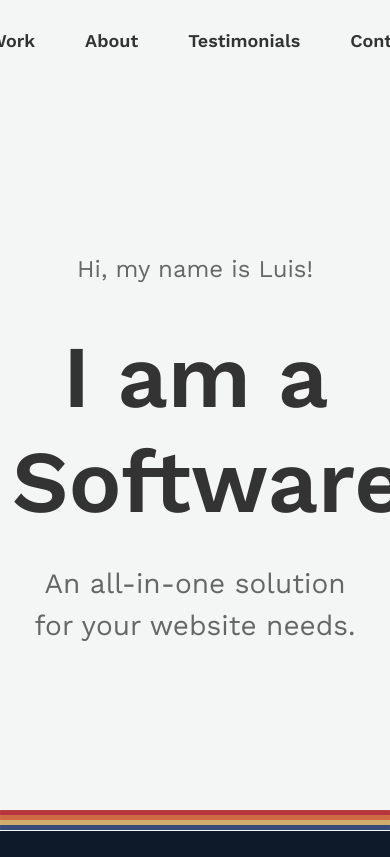
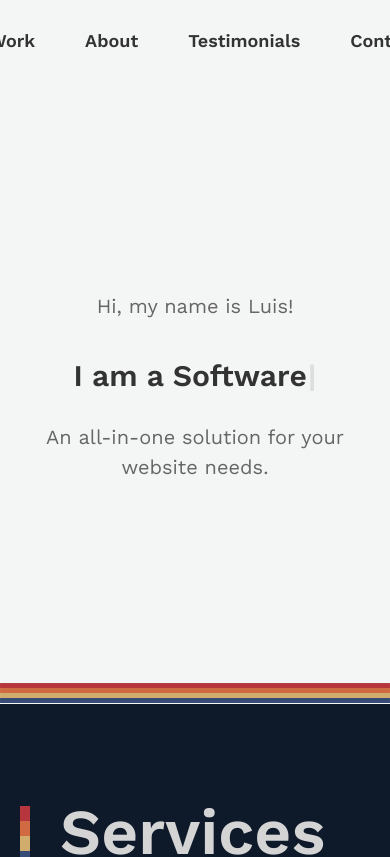
Before and after one commit to Count-MonteCristo/portfolio, a React (Create React App) app: page / in a window 390 px wide. Shown: the top 857 px of the page. Built offline with nearby package versions, Linux system fonts and the light colour scheme; the HTML template or start-up script is replaced by a standard one.

Commit message:
homepage hero

```diff
--- a/src/components/css/hero.css
+++ b/src/components/css/hero.css
@@ -54,8 +54,43 @@
   }
 }
 
-@media (max-width: 1440px) {
+/* Laptop */
+@media (max-width: 1024px) {
   .hero {
     min-height: 600px;
   }
+
+  .hero-heading {
+    font-size: 68px;
+  }
 }
+
+/* Tablet */
+@media (max-width: 768px) {
+  .hero-heading {
+    font-size: 48px;
+  }
+
+  .hero-subtitle {
+    font-size: 22px;
+  }
+
+  .hero-description {
+    font-size: 22px;
+  }
+}
+
+/* Mobile */
+@media (max-width: 425px) {
+  .hero-heading {
+    font-size: 30px;
+  }
+
+  .hero-subtitle {
+    font-size: 20px;
+  }
+
+  .hero-description {
+    font-size: 20px;
+  }
+}
```
